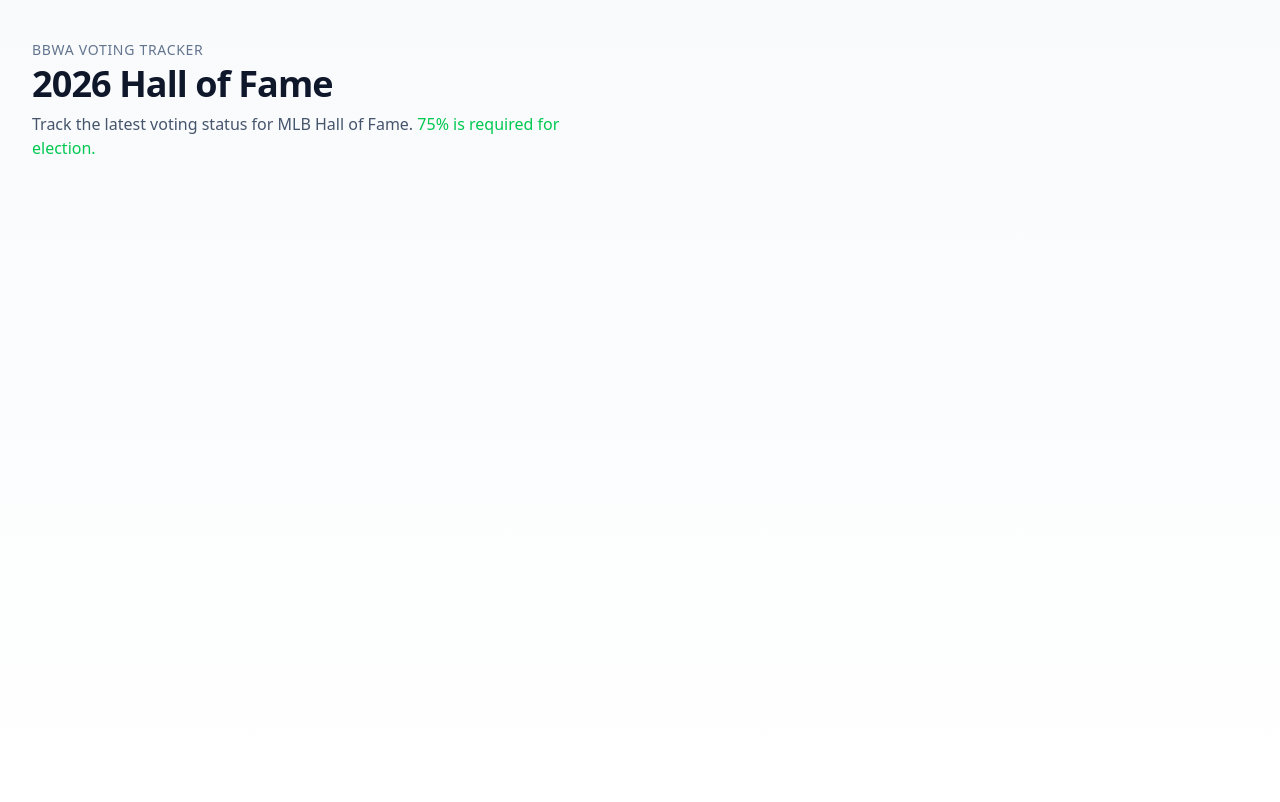
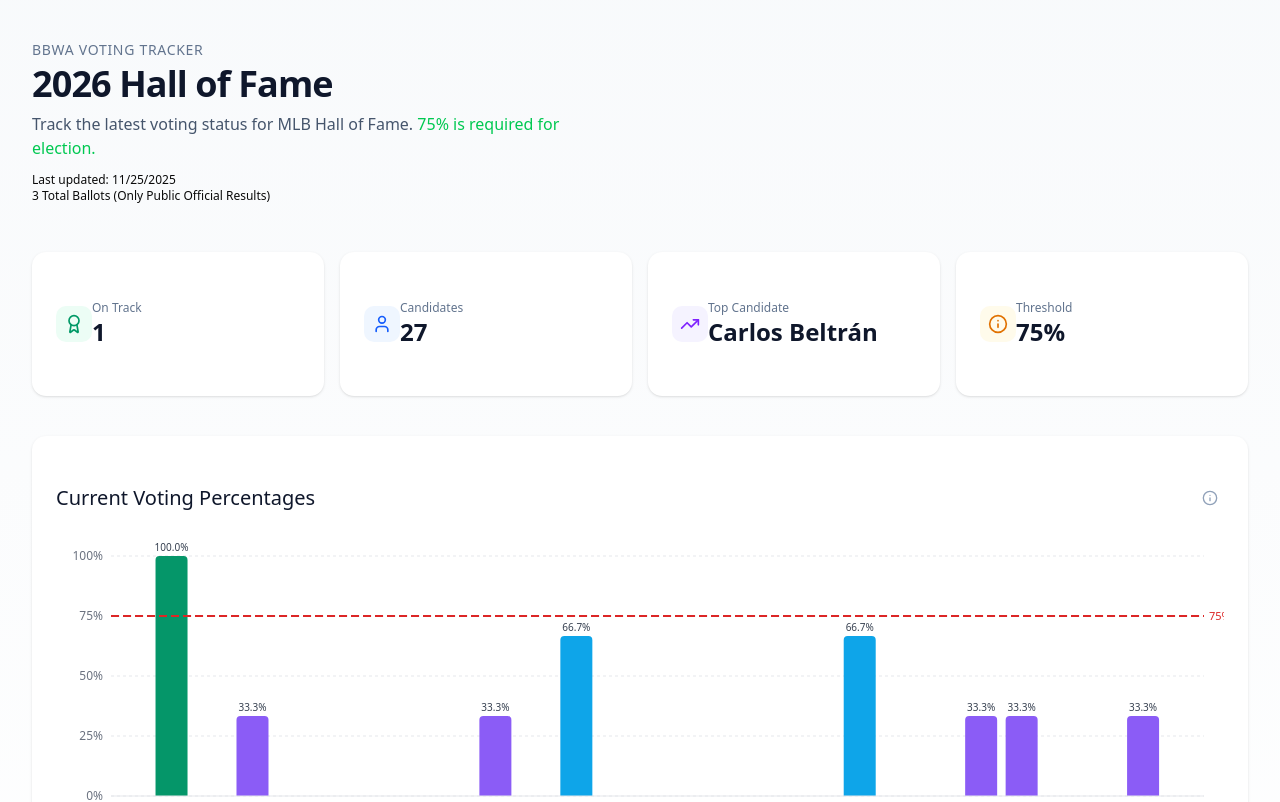
Before and after one commit to che-perez/mlbHallOfFame, a React (Vite) app: page / in a window 1280 px wide. Shown: the top 802 px of the page. Built offline with nearby package versions, Linux system fonts and the light colour scheme.

Commit message:
create visual bar chart componen and display it

```diff
--- a/package.json
+++ b/package.json
@@ -21,6 +21,7 @@
     "lucide-react": "^0.554.0",
     "react": "^19.2.0",
     "react-dom": "^19.2.0",
+    "recharts": "^3.5.0",
     "tailwind-merge": "^3.4.0",
     "tailwindcss": "^4.1.17"
   },
--- a/src/App.tsx
+++ b/src/App.tsx
@@ -1,10 +1,31 @@
 import { type JSX } from 'react';
+import { Card, CardContent } from './components/ui/card';
 import { User, Award, TrendingUp, Info } from 'lucide-react';
 
 import data from "./data/players.json";
+import { Tooltip, TooltipContent, TooltipProvider, TooltipTrigger } from '@radix-ui/react-tooltip';
+
+import VotingChart from './components/tsx/VotingChart';
+
+type VoteData = {
+  totalVoters: number;
+  players: Players[];
+}
+
+type Players = {
+  id: number;
+  name: string;
+  yearsOnBallot: number;
+  voters: string[];
+}
 
 export default function App():JSX.Element {
-  console.log(data);
+  const votingData: VoteData = data;
+
+  const ELECTION_THRESHOLD = 75;
+
+  const playersOnTrack: number = votingData.players.filter(p => (p.voters.length / votingData.totalVoters) * 100 >= ELECTION_THRESHOLD).length;
+  const topVoteGetter = votingData.players.reduce((prev, curr) => { return prev.voters.length > curr.voters.length ? prev : curr});
 
   return (
     <main className="min-h-screen bg-gradient-to-b from-slate-50 to-white" role="main">
@@ -17,7 +38,89 @@
               <p className="mt-2 text-sm sm:text-base text-slate-600 max-w-xl">Track the latest voting status for MLB Hall of Fame. <span className="text-green-500">75% is required for election.</span></p>
             </div>
           </div>
+          <div className="mt-3 flex- flex-wrap items-center gap-x-4 gap-y-1 text-xs tex-slate-400">
+            <span>Last updated: 11/25/2025</span><br/><span>{votingData.totalVoters} Total Ballots (Only Public Official Results)</span>
+          </div>
         </header>
+
+        <section className="grid grid-cols-2 lg:grid-cols-4 gap-3 sm:gap-4 mb-8 sm:mb-10" aria-label="Voting Stats">
+          <Card className="border-0 shadow-sm bg-white">
+            <CardContent className="p-4 sm:p-6">
+              <div className="flex items-center gab-3">
+                <div className="p-2 rounded-lg bg-emerald-50" aria-hidden="true">
+                  <Award className="h-5 w-5 text-emerald-600" />
+                </div>
+                <div>
+                  <p className="text-xs text-slate-500 font-medium">On Track</p>
+                  <p className=" text-xl sm:text-2xl font-bold text-slate-900">{playersOnTrack}</p>
+                </div>
+              </div>
+            </CardContent>
+          </Card>
+          <Card className="border-0 shadow-sm bg-white">
+            <CardContent className="p-4 sm:p-6">
+              <div className="flex items-center gab-3">
+                <div className="p-2 rounded-lg bg-blue-50" aria-hidden="true">
+                  <User className="h-5 w-5 text-blue-600" />
+                </div>
+                <div>
+                  <p className="text-xs text-slate-500 font-medium">Candidates</p>
+                  <p className=" text-xl sm:text-2xl font-bold text-slate-900">{votingData.players.length}</p>
+                </div>
+              </div>
+            </CardContent>
+          </Card>
+          <Card className="border-0 shadow-sm bg-white">
+            <CardContent className="p-4 sm:p-6">
+              <div className="flex items-center gab-3">
+                <div className="p-2 rounded-lg bg-violet-50" aria-hidden="true">
+                  <TrendingUp className="h-5 w-5 text-violet-600" />
+                </div>
+                <div>
+                  <p className="text-xs text-slate-500 font-medium">Top Candidate</p>
+                  <p className=" text-xl sm:text-2xl font-bold text-slate-900">{topVoteGetter.name}</p>
+                </div>
+              </div>
+            </CardContent>
+          </Card>
+          <Card className="border-0 shadow-sm bg-white">
+            <CardContent className="p-4 sm:p-6">
+              <div className="flex items-center gab-3">
+                <div className="p-2 rounded-lg bg-amber-50" aria-hidden="true">
+                  <Info className="h-5 w-5 text-amber-600" />
+                </div>
+                <div>
+                  <p className="text-xs text-slate-500 font-medium">Threshold</p>
+                  <p className=" text-xl sm:text-2xl font-bold text-slate-900">{ELECTION_THRESHOLD}%</p>
+                </div>
+              </div>
+            </CardContent>
+          </Card>
+        </section>
+
+        <section aria-label="Voting Bar Chart">
+          <Card className="border-0 shadow-sm bg-white overflow-hidden">
+            <CardContent className="p-4 sm:p-6">
+              <div className="flex items-center justify-between mb-6">
+                <h2 className="text-lg sm:text-xl fornt-semibold text-slate-900">Current Voting Percentages</h2>
+                <TooltipProvider>
+                  <Tooltip>
+                    <TooltipTrigger asChild>
+                      <button className="p-1.5 rounded-full hover:bg-slate-100 transition-colors" aria-label="Chart Information">
+                        <Info className="h-4 w-4 text-slate-400" aria-hidden="true" />
+                      </button>
+                    </TooltipTrigger>
+                    <TooltipContent side="left" className="max-w-xs">
+                      <p className="text-sm">The red dashed line at 75% marks the election threshold. Data is from publicly released ballots only.</p>
+                    </TooltipContent>
+                  </Tooltip>
+                </TooltipProvider>
+              </div>
+              {/* VotingCharts */}
+              <VotingChart players={votingData.players} totalVotes={votingData.totalVoters} />
+            </CardContent>
+          </Card>
+        </section>
        </div>
     </main>
   )
--- /dev/null
+++ b/src/components/tsx/VotingChart.tsx
@@ -0,0 +1,86 @@
+import { type JSX } from "react";
+
+import { BarChart, Bar, XAxis, YAxis, CartesianGrid, ReferenceLine, ResponsiveContainer, Cell, LabelList, Tooltip } from "recharts";
+
+interface Player {
+  id: number;
+  name: string;
+  yearsOnBallot: number;
+  voters: string[];
+}
+
+interface VotingChartProps {
+    players: Player[];
+    totalVotes: number;
+}
+
+interface BarChartData {
+    name: string;
+    votes: number;
+    percentage: number;
+}
+
+interface Payload {
+  payload: BarChartData;
+}
+
+interface CustomTooltipProps {
+    active: boolean;
+    payload?: Payload[];
+    label?: string;
+}
+
+const ELECTION_THRESHOLD = 75;
+
+const getBarColor = (percentage: number): string => {
+    if(percentage >= ELECTION_THRESHOLD) return "#059669";
+    if(percentage >= 60) return "#0EA5E9";
+    if(percentage >= 40) return "#6366F1";
+    if(percentage >= 20) return "#8B5CF6";
+    return "#A1A1AA";
+};
+
+const CustomTooltip = ({ active, payload, label}: CustomTooltipProps) => {
+    if(!active || !payload?.[0]) return null;
+
+    const data = payload[0].payload;
+    return (
+        <div className="bg-white border border-slate-200 rounded-lg shadow-lg p-3">
+            <p className="font-semibold text-slate-900">{label === 'Chase Utley' ? `F**K ${label}` : data.name}</p>
+            <p className="text-sm text-slate-600">{data.percentage.toFixed(1)}% ({data.votes} votes)</p>
+        </div>
+    );
+};
+
+export default function VotingChart({ players, totalVotes }: VotingChartProps): JSX.Element {
+    const playerData: BarChartData[] = players.map(p => {
+        return {
+            name: p.name,
+            votes: p.voters.length,
+            percentage: (p.voters.length / totalVotes) * 100
+        }
+    })
+    return (
+        <div className="h-[500px]" role="img" aria-label={`Bar Chart showing ${players.length} Hall of Fame candidates and their vote percentages.`}>
+            <ResponsiveContainer width="100%" height="100%">
+                <BarChart data={playerData} margin={{ top: 20, right: 20, left: 10, bottom: 120 }} aria-label="Hall of Fame voting percentages">
+                    <CartesianGrid strokeDasharray="3 3" stroke="#E5E7EB" vertical={false} />
+                    <XAxis dataKey="name" tick={{ fontSize: 11, fill: "#4B5563", textAnchor: "end" }} angle={-45} interval={0} axisLine={{ stroke: "#E5E7EB"}} tickLine={false} height={120} />
+                    <YAxis domain={[ 0, 100 ]} tick={{ fontSize: 12, fill: "#6B7280" }} axisLine={false} tickLine={false} tickFormatter={(value) => `${value}%`} width={45} />
+                    <Tooltip content={<CustomTooltip />} />
+                    <ReferenceLine y={ELECTION_THRESHOLD} stroke="#DC2626" strokeDasharray="8 4" strokeWidth={2} label={{ value: "75% Threshold", position: "right", fill: "#DC2626", fontSize: 11, fontWeight: 500 }} />
+                    <Bar dataKey="percentage" radius={[4, 4, 0, 0]} maxBarSize={50}>
+                        {players.map(player => {
+                            const barColor = getBarColor((player.voters.length / totalVotes) * 100);
+
+                            return (
+                                <Cell key={`cell-${player.id}`} fill={barColor}/>
+                            )
+                        })}
+                        <LabelList dataKey="percentage" position="top" formatter={(value) => `${value.toFixed(1)}%`} fontSize={10} fill="#374151"/>
+                    </Bar>
+                </BarChart>
+            </ResponsiveContainer>
+        </div>
+    )
+}
```
Also changed, not shown: src/data/players.json (+30 -30 lines).
